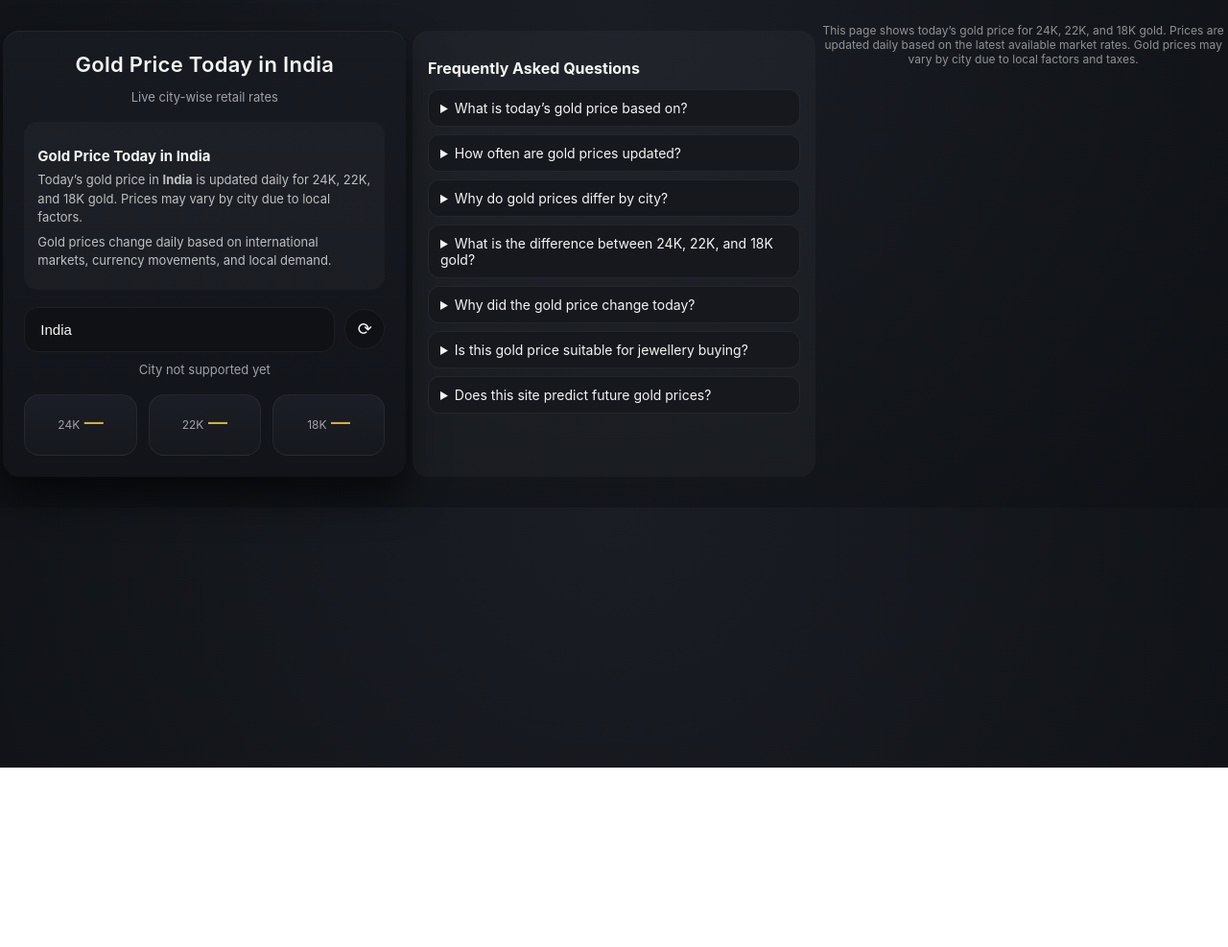
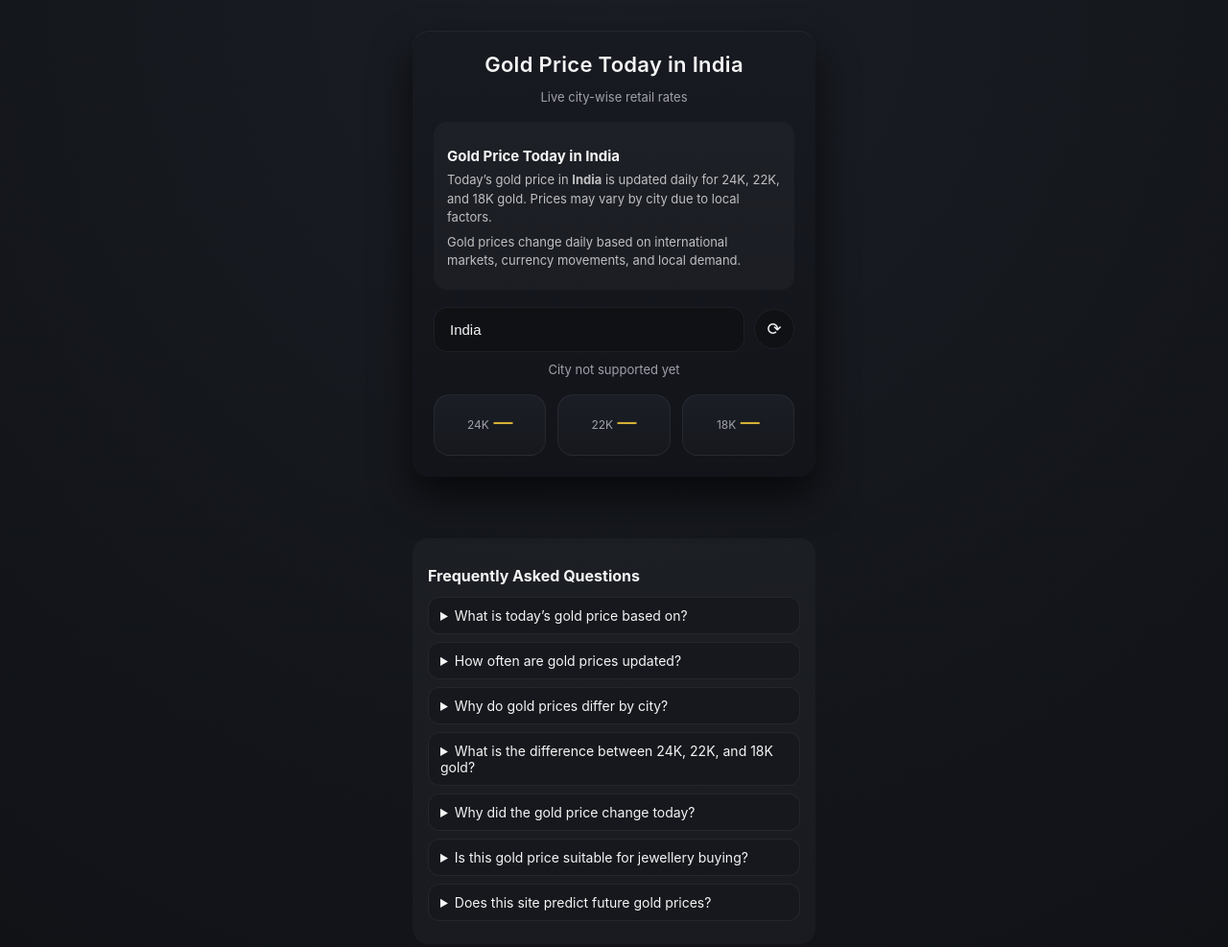
Before and after one commit to siliconcipher-prog/gold-price-frontend, a plain HTML site: page index.html in a window 1280 px wide. Shown: the top 987 px of the page at 96% size. Before the commit the page ends 800 px from the top, so only its background shows below. Drawn offline with nearby package versions, Linux system fonts and the light colour scheme; no server answers.

Commit message:
final UI fix for V1

```diff
--- a/style.css
+++ b/style.css
@@ -33,7 +33,8 @@ body {
     Roboto, Inter, system-ui, sans-serif;
 
   display: flex;
-  justify-content: center;
+  flex-direction: column;
+  align-items: center;
 
   background: radial-gradient(
     circle at top,
@@ -45,7 +46,7 @@ body {
 }
 
 /* =========================
-   CONTAINER
+   MAIN CONTAINER
 ========================= */
 .container {
   width: 100%;
@@ -143,10 +144,9 @@ input:focus {
 .refresh-btn {
   width: 42px;
   height: 42px;
+  border-radius: 50%;
 
-  border-radius: 50%;
   border: 1px solid var(--border-soft);
-
   background: #0f1115;
   color: var(--text-main);
 
@@ -288,9 +288,11 @@ input:focus {
    FAQ
 ========================= */
 .faq-section {
+  width: 100%;
+  max-width: 420px;
   margin: 32px auto;
   padding: 16px;
-  max-width: 420px;
+
   border-radius: 16px;
   background: rgba(255, 255, 255, 0.03);
 }
@@ -323,8 +325,9 @@ input:focus {
    SEO FOOTER TEXT
 ========================= */
 .seo-text {
+  width: 100%;
   max-width: 420px;
-  margin: 24px auto;
+  margin: 20px auto;
   font-size: 12px;
   opacity: 0.55;
   text-align: center;
```
